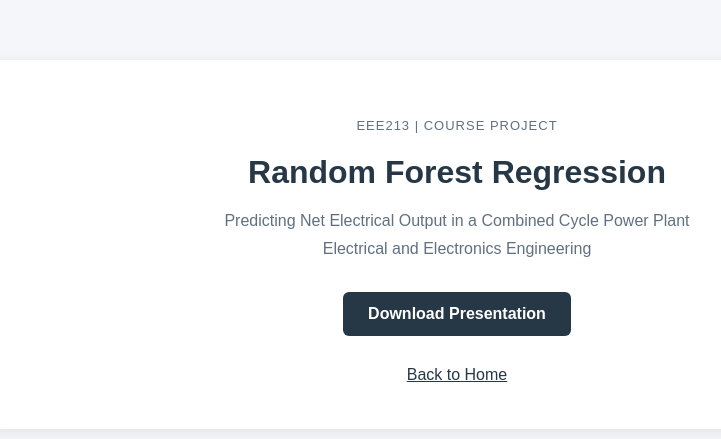
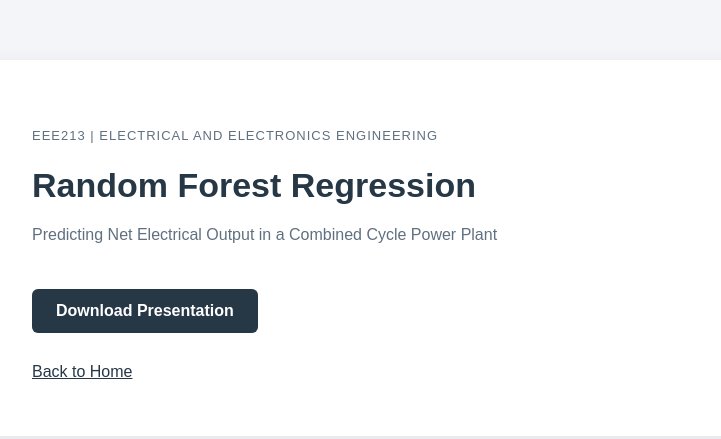
Before and after one commit to cerenucler/eee213-project, a plain HTML site: page presentation.html in a window 1280 px wide. Shown: the whole page, without its empty margins (183-904 px from the left). Drawn offline with Linux system fonts and the light colour scheme.

Commit message:
Update project presentation page

```diff
--- a/presentation.html
+++ b/presentation.html
@@ -9,53 +9,42 @@
 <style>
 body {
     font-family: Arial, sans-serif;
-            background: #f4f6f9;
+    background: #f3f5f8;
     color: #263746;
     margin: 0;
     padding: 60px 20px;
 }
-
 .container {
     max-width: 850px;
     margin: auto;
     background: white;
-            padding: 45px;
+    padding: 55px;
     border-radius: 12px;
-            text-align: center;
-            box-shadow: 0 3px 15px rgba(0,0,0,0.08);
+    box-shadow: 0 4px 18px rgba(0,0,0,0.07);
 }
-
 .tag {
     color: #607080;
     font-size: 13px;
     letter-spacing: 1px;
 }
-
 h1 {
-            font-size: 32px;
+    font-size: 34px;
     margin-bottom: 12px;
 }
-
 .subtitle {
     color: #607080;
     line-height: 1.7;
-            margin-bottom: 30px;
 }
-
 .download {
     display: inline-block;
+    margin-top: 25px;
+    padding: 13px 24px;
     background: #263746;
     color: white;
-            padding: 13px 25px;
+    text-decoration: none;
     border-radius: 6px;
-            text-decoration: none;
     font-weight: bold;
 }
-
-        .download:hover {
-            background: #3c566d;
-        }
-
 .back {
     display: block;
     margin-top: 30px;
@@ -65,31 +54,24 @@
 </head>
 
 <body>
-
 <div class="container">
 
-    <p class="tag">EEE213 | COURSE PROJECT</p>
+<p class="tag">EEE213 | ELECTRICAL AND ELECTRONICS ENGINEERING</p>
 
 <h1>Random Forest Regression</h1>
 
 <p class="subtitle">
 Predicting Net Electrical Output in a
 Combined Cycle Power Plant
-        <br>
-        Electrical and Electronics Engineering
 </p>
 
 <a class="download"
-       href="random-forest-presentation.pptx"
-       download>
+href="random-forest-presentation.pptx" download>
 Download Presentation
 </a>
 
-    <a class="back" href="index.html">
-        Back to Home
-    </a>
+<a class="back" href="index.html">Back to Home</a>
 
 </div>
-
 </body>
 </html>
```
Lines whose indentation alone changed are shown as unchanged.
